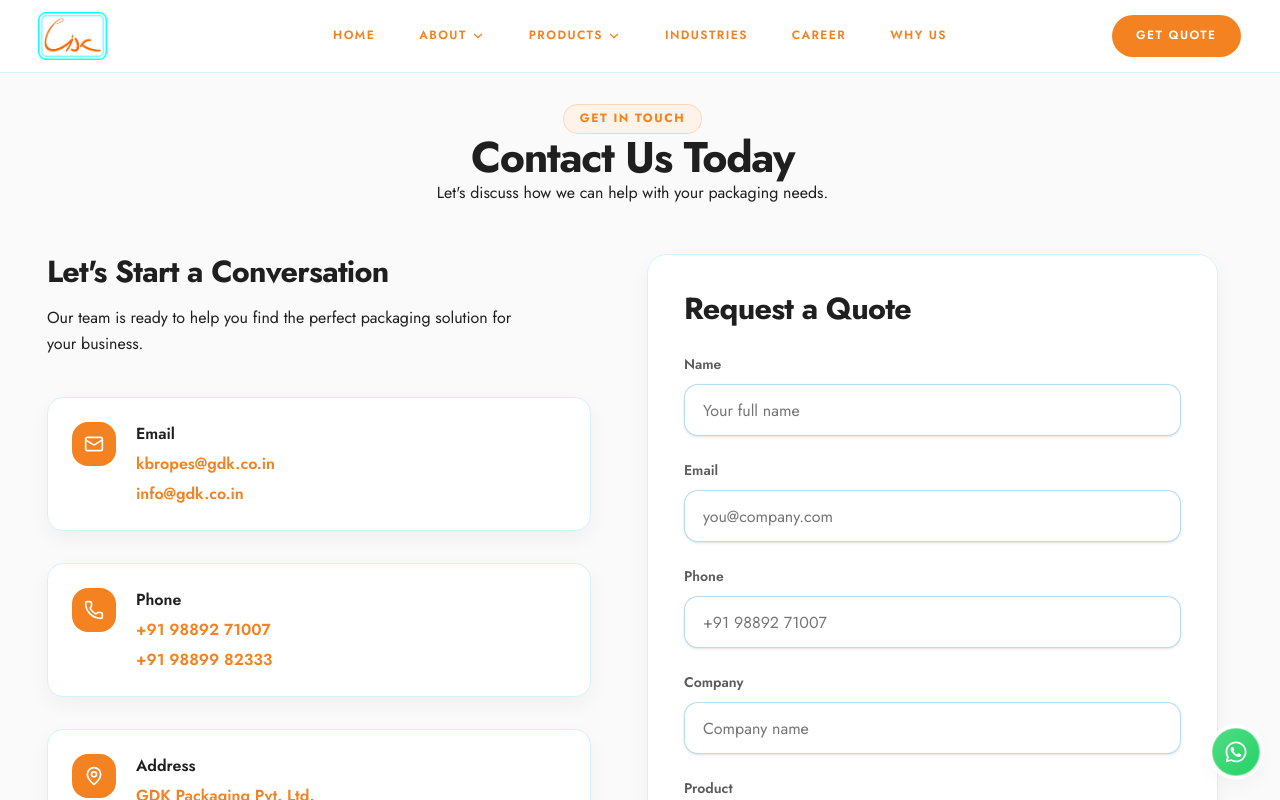
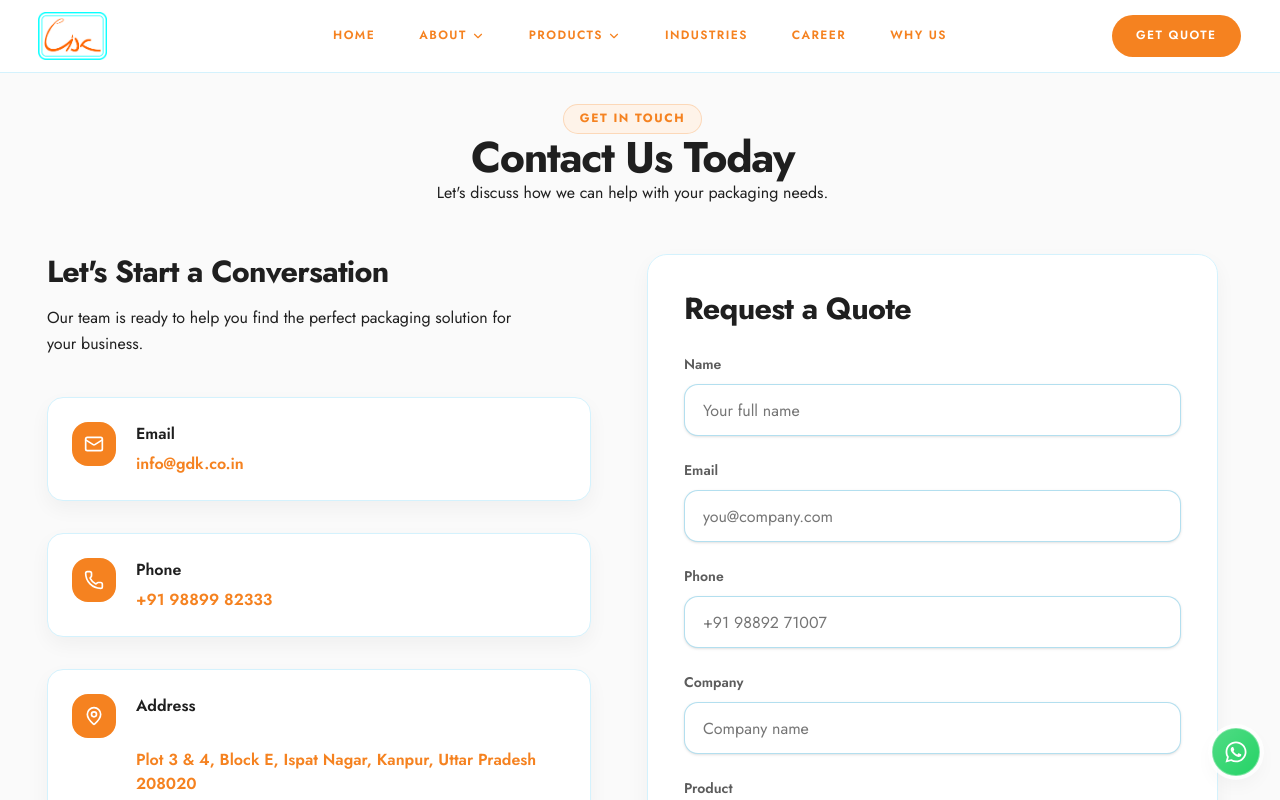
Before and after one commit to ashishrahi/gdkwebsite, a Next.js app: page /contact in a window 1280 px wide. Shown: the top 800 px of the page. Built offline with nearby package versions, Linux system fonts and the light colour scheme.

Commit message:
fix: fixed all issues

```diff
--- a/src/app/contact/contact-page-client.tsx
+++ b/src/app/contact/contact-page-client.tsx
@@ -42,7 +42,7 @@ const contactSchema = z.object({
 type ContactFormValues = z.infer<typeof contactSchema>;
 
 const BUSINESS_ADDRESS =
-  "J-18,19, Panki Site 3, Industrial Estate, Uttar Pradesh 208022";
+  "Plot 3 & 4, Block E, Ispat Nagar, Kanpur, Uttar Pradesh 208020";
 const MAPS_QUERY = encodeURIComponent(BUSINESS_ADDRESS);
 
 const contactFieldBase = cn(
@@ -205,12 +205,7 @@ export default function ContactPageClient({
                 <div className="flex min-w-0 flex-col gap-1.5">
                   <p className="text-base font-semibold text-ds-text-muted">Email</p>
                   <div className="flex flex-col gap-1.5">
-                    <a
-                      href="mailto:kbropes@gdk.co.in"
-                      className="block wrap-break-word text-sm leading-6 text-ds-text-strong transition-colors duration-200 ease-out hover:text-(--primary) sm:text-base"
-                    >
-                      kbropes@gdk.co.in
-                    </a>
+
                     <a
                       href="mailto:info@gdk.co.in"
                       className="block wrap-break-word text-sm leading-6 text-ds-text-strong transition-colors duration-200 ease-out hover:text-(--primary) sm:text-base"
@@ -228,12 +223,7 @@ export default function ContactPageClient({
                 <div className="flex min-w-0 flex-col gap-1.5">
                   <p className="text-base font-semibold text-ds-text-muted">Phone</p>
                   <div className="flex flex-col gap-1.5">
-                    <a
-                      href="tel:+919889271007"
-                      className="block wrap-break-word text-sm leading-6 text-ds-text-strong transition-colors duration-200 ease-out hover:text-(--primary) sm:text-base"
-                    >
-                      +91 98892 71007
-                    </a>
+
                     <a
                       href="tel:+919889982333"
                       className="block wrap-break-word text-sm leading-6 text-ds-text-strong transition-colors duration-200 ease-out hover:text-(--primary) sm:text-base"
@@ -256,7 +246,6 @@ export default function ContactPageClient({
                     rel="noreferrer"
                     className="text-sm leading-6 text-ds-text-strong transition-colors duration-200 ease-out hover:text-(--primary) sm:text-base"
                   >
-                    GDK Packaging Pvt. Ltd.
                     <br />
                     {BUSINESS_ADDRESS}
                   </a>
```
